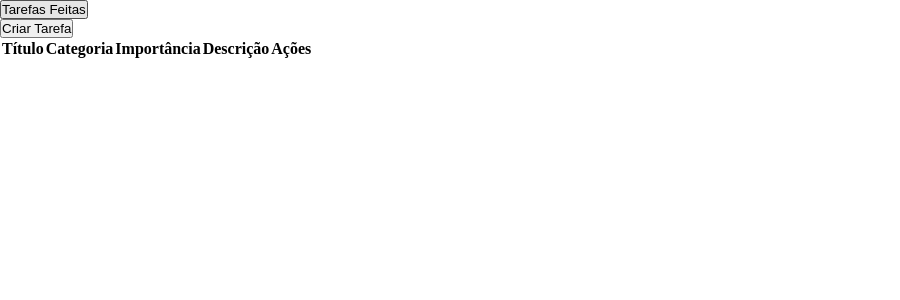
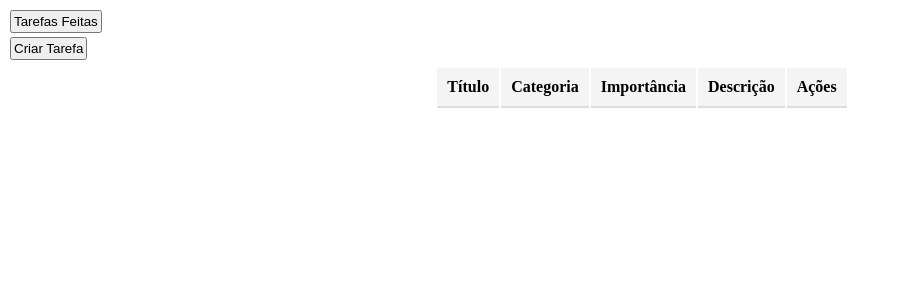
Before and after one commit to gabriel-d-sona/Lista-de-Tarefas, a React (Create React App) app in the folder lista-de-tarefas/: page / in a window 1280 px wide. Shown: the top 300 px of the page, without its empty margins (0-900 px from the left). Built offline with nearby package versions, Linux system fonts and the light colour scheme.

Commit message:
finalizando front

```diff
--- a/lista-de-tarefas/src/index.css
+++ b/lista-de-tarefas/src/index.css
@@ -1,6 +1,63 @@
 *{
   margin: 0px;
-  padding: 0px;
+  padding: 2px;
   /* background-color: black;
   color: white; */
 }
+
+.table {
+  display: flex;
+  justify-content: center;
+  align-items: center;
+}
+
+.containerCriacao {
+  display: flex;
+  justify-content: center;
+  align-items: center;
+}
+
+.titleCriacao {
+  text-align: center;
+  padding: 10px;
+}
+
+.table {
+  width: 100%;
+  border-collapse: separate;
+  border-spacing: 0 10px;
+}
+
+.tHead th {
+  background-color: #f4f4f4;
+  padding: 10px;
+  text-align: left;
+  border-bottom: 2px solid #ddd;
+}
+
+.tBody td {
+  padding: 10px;
+  border-bottom: 1px solid #ddd;
+}
+
+.tBody tr {
+  background-color: #fff;
+}
+
+.tBody tr:hover {
+  background-color: #f9f9f9;
+}
+
+.tBody td:nth-child(4) {
+  width: 40%;
+}
+
+.tBody td button {
+  margin-right: 5px;
+  padding: 5px 10px;
+  background-color: #009407;
+  color: #fff;
+  border: none;
+  border-radius: 3px;
+  cursor: pointer;
+}
--- a/lista-de-tarefas/src/pages/CriacaoItem.js
+++ b/lista-de-tarefas/src/pages/CriacaoItem.js
@@ -61,6 +61,7 @@ class CriacaoItem extends React.Component {
         return (
             <div>
                 <h1 className="titleCriacao">Criando Item</h1>
+                <div className="containerCriacao">
                     <form className="formCriacao">
                         <div className="inputsCriacao">
                             <div className="divForm">
@@ -132,6 +133,7 @@ class CriacaoItem extends React.Component {
                         </div>
                     </form>
                 </div>
+            </div>
         )
     }
 }
```
Lines whose indentation alone changed are shown as unchanged.
